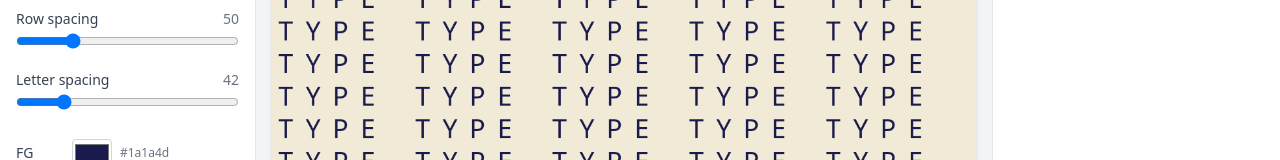
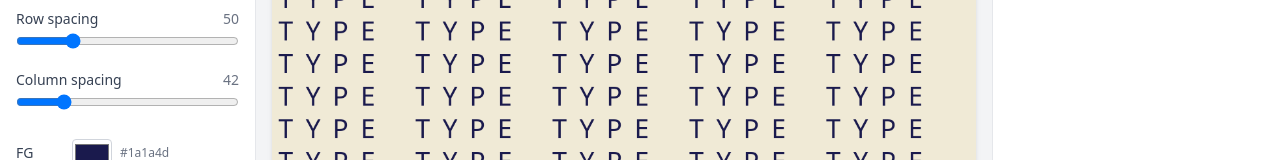
Before and after one commit to tanya-ermlva/type-loom, a React (Vite) app: page / in a window 1280 px wide. Shown: the part 218-378 px from the top of the page. Built offline with nearby package versions, Linux system fonts and the light colour scheme.

Commit message:
ui: rename Letter spacing to Column spacing (matches monospace grid metaphor)

```diff
--- a/src/ui/BasePanel.tsx
+++ b/src/ui/BasePanel.tsx
@@ -39,7 +39,7 @@ export function BasePanel() {
           onChange={(v) => updateConfig({ vDistance: v })}
         />
         <Slider
-          label="Letter spacing" value={config.hDistance} min={4} max={200}
+          label="Column spacing" value={config.hDistance} min={4} max={200}
           onChange={(v) => updateConfig({ hDistance: v })}
         />
 
```
